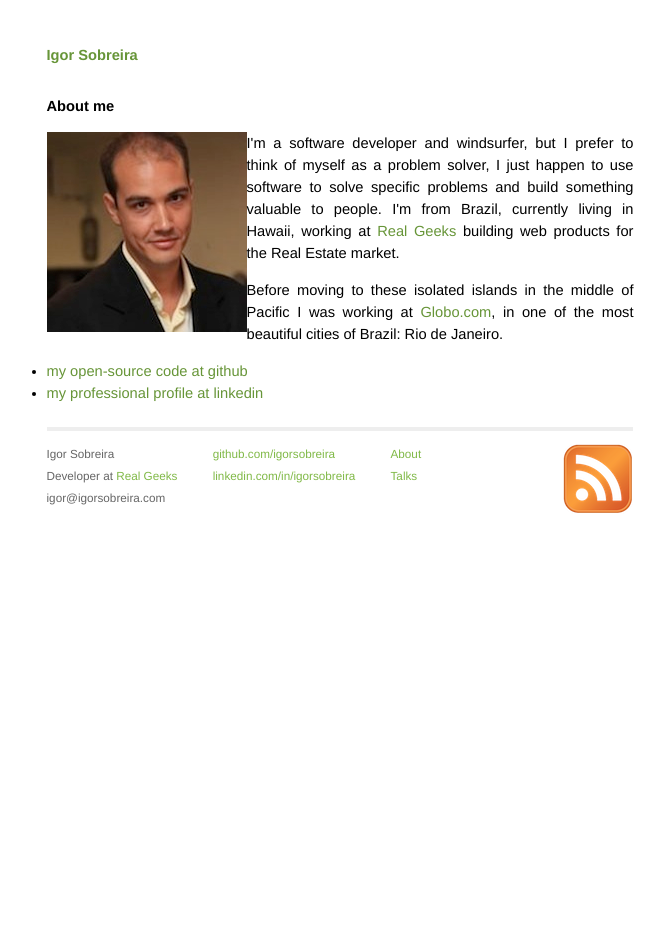
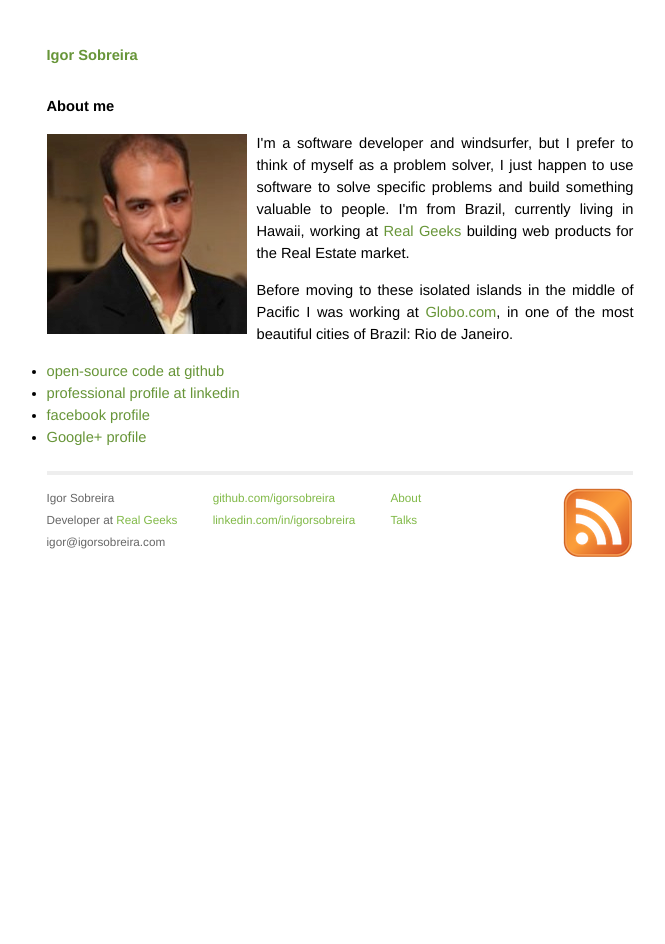
Before and after one commit to igorsobreira/igorsobreira.com, a Jekyll site: the page built from about.html, in a window 1280 px wide. Shown: the whole page, without its empty margins (300-965 px from the left). Built offline with Jekyll 4.4.1, drawn with Linux system fonts in a browser that asks for light colours; Markdown is read by kramdown in place of the engine named in the settings.

Commit message:
add facebook and google+ profile links

```diff
--- a/about.html
+++ b/about.html
@@ -19,8 +19,11 @@ title: Igor Sobreira - About me
     <a href="http://globo.com">Globo.com</a>, in one of the most beautiful cities of Brazil: Rio de Janeiro.</p>
 
   <ul>
-    <li><a href="http://github.com/igorsobreira/">my open-source code at github</a></li>
-    <li><a href="http://linkedin.com/in/igorsobreira">my professional profile at linkedin</a></li>
+    <li><a href="http://github.com/igorsobreira/">open-source code at github</a></li>
+    <li><a href="http://linkedin.com/in/igorsobreira">professional profile at linkedin</a></li>
+    <li><a href="https://www.facebook.com/igorsobreira">facebook profile</a></li>
+    <li><a href="https://plus.google.com/103453410762097209553/posts?rel=author">Google+ profile</a></li>
+
   </ul>
 
 </section>
--- a/assets/css/screen.css
+++ b/assets/css/screen.css
@@ -210,7 +210,7 @@ hr {
     border-bottom: 1px solid #ffffff;
 }
 
-#about img.me {
+img.me {
     float: left;
-    margin: 2 10px 10px 0;
+    margin: 2px 10px 10px 0;
 }
```
Also changed, not shown: 1 other file.
